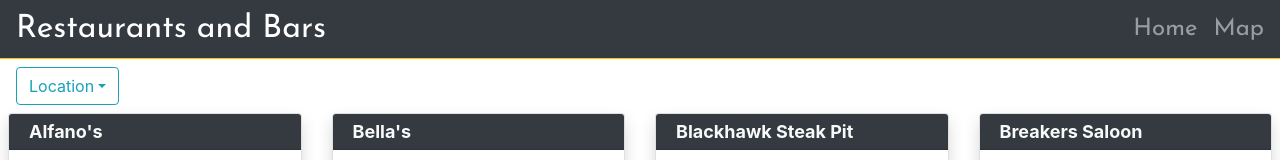
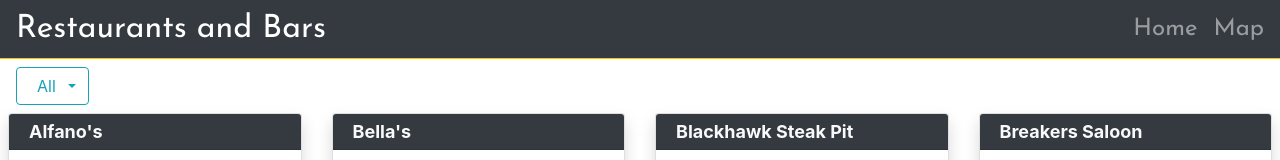
Before and after one commit to Obsessive-Coder/retail-info, a React (Create React App) app: page / in a window 1280 px wide. Shown: the top 160 px of the page. Built offline with nearby package versions, Linux system fonts and the light colour scheme; what google-maps-react would draw is missing.

Commit message:
added selected city to dropdown
Signed-off-by: Jared Huffstutler <jaredhuff85@gmail.com>

```diff
--- a/src/components/CityDropdown.js
+++ b/src/components/CityDropdown.js
@@ -8,6 +8,7 @@ export default function CityDropdown({
   cities, handleLocationItemOnClick
 }) {
   const [isOpen, setIsOpen] = useState(false);
+  const [selectedLocation, setSelectedLocation] = useState('all');
 
   return (
     <Dropdown isOpen={isOpen} toggle={() => setIsOpen(!isOpen)}>
@@ -15,14 +16,17 @@ export default function CityDropdown({
         caret
         outline
         color="info"
-        className="mx-2"
+        className="mx-2 text-capitalize"
       >
-        Location
+        <span className="mx-2">{selectedLocation}</span>
       </DropdownToggle>
       <DropdownMenu>
         {cities.map(city => (
           <DropdownItem
-            onClick={() => handleLocationItemOnClick(city)}
+            onClick={() => {
+              setSelectedLocation(city);
+              handleLocationItemOnClick(city);
+            }}
             className="text-capitalize"
           >
             {city}
```
